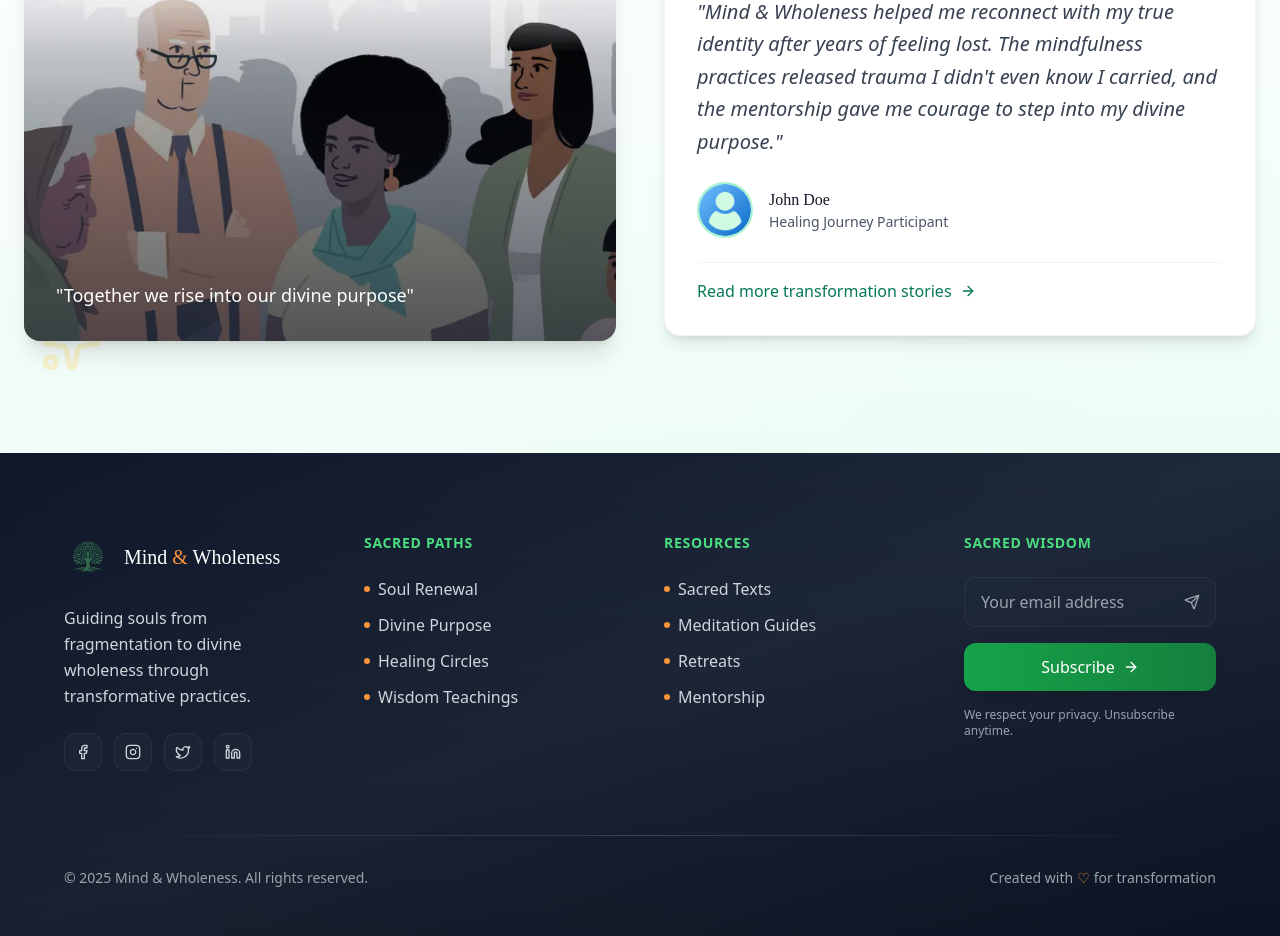
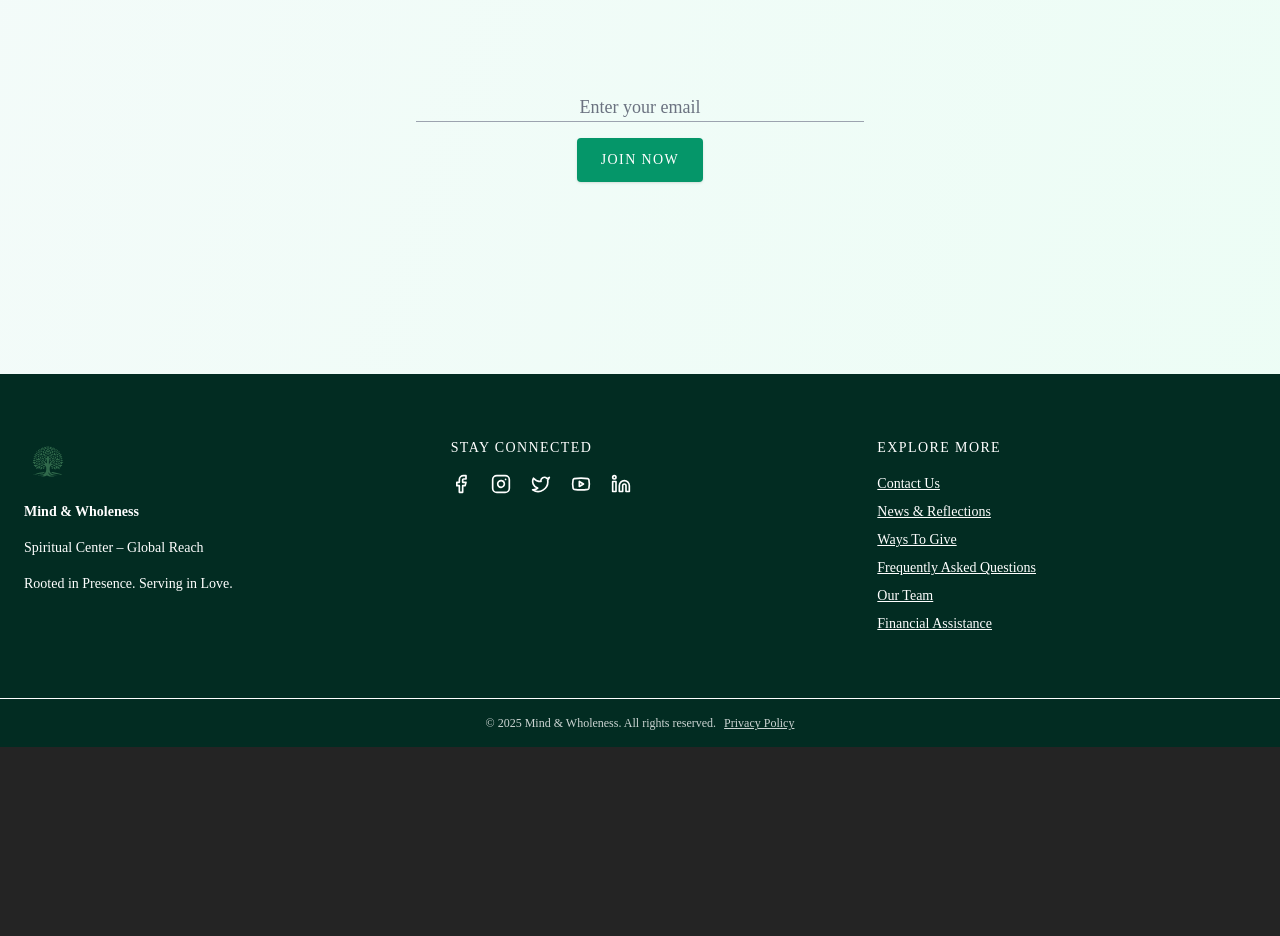
Before and after one commit to eldoJr/mind-and-wholeness, a React (Vite) app: page / in a window 1280 px wide. Shown: the part 3314-4250 px from the top of the page. After the commit the page ends 4061 px from the top, so only its background shows below. Built offline with nearby package versions, Linux system fonts and the light colour scheme.

Commit message:
up: footer

```diff
--- a/src/components/layout/footer.tsx
+++ b/src/components/layout/footer.tsx
@@ -1,156 +1,59 @@
-import { motion } from "framer-motion";
-import { ArrowRight, Send, Facebook, Instagram, Twitter, Linkedin } from "lucide-react";
-import logo from '../../assets/images/logo.svg';
+import { Link } from "react-router-dom";
+import {
+  Facebook,
+  Instagram,
+  Twitter,
+  Youtube,
+  Linkedin,
+} from "lucide-react";
+
+import logo from "/src/assets/images/logo.svg";// Ajuste conforme seu caminho
 
 export default function Footer() {
   return (
-    <footer className="relative bg-gradient-to-br from-slate-900 via-slate-800 to-slate-900 text-white pt-16 sm:pt-20 pb-8 sm:pb-12 px-4 sm:px-6 overflow-hidden">
-      {/* Subtle gradient overlay */}
-      <div className="absolute inset-0 bg-gradient-to-t from-black/20 to-transparent" />
+    <footer className="bg-emerald-950 text-white font-serif">
+      <div className="max-w-7xl mx-auto px-6 py-16 grid grid-cols-1 md:grid-cols-3 gap-12">
 
-      <div className="max-w-6xl mx-auto relative z-10">
-        <div className="grid grid-cols-1 md:grid-cols-2 lg:grid-cols-4 gap-8 lg:gap-12">
-
-          {/* Brand Column */}
-          <motion.div
-            initial={{ opacity: 0, y: 20 }}
-            whileInView={{ opacity: 1, y: 0 }}
-            transition={{ duration: 0.6 }}
-            className="text-center md:text-left lg:col-span-1"
-          >
-            <div className="flex items-center justify-center md:justify-start gap-3 mb-6">
-              <img src={logo} alt="Mind & Wholeness Logo" className="h-14 w-14 sm:h-16 sm:w-16 lg:h-12 lg:w-12" />
-              <h2 className="text-xl sm:text-2xl lg:text-xl font-serif font-medium">
-                Mind <span className="text-orange-400">&</span> Wholeness
-              </h2>
-            </div>
-            <p className="text-gray-300 leading-relaxed mb-6 max-w-xs mx-auto md:mx-0">
-              Guiding souls from fragmentation to divine wholeness through transformative practices.
-            </p>
-            <div className="flex gap-3 justify-center md:justify-start">
-              {[Facebook, Instagram, Twitter, Linkedin].map((Icon, index) => (
-                <motion.a
-                  key={index}
-                  href="#"
-                  whileHover={{ y: -2, scale: 1.05 }}
-                  className="bg-gray-800/60 hover:bg-green-600/20 border border-gray-700/50 hover:border-green-500/30 p-2.5 rounded-xl transition-all duration-300"
-                >
-                  <Icon className="w-4 h-4 text-gray-300 hover:text-green-400" />
-                </motion.a>
-              ))}
-            </div>
-          </motion.div>
-
-          {/* Sacred Paths Column */}
-          <motion.div
-            initial={{ opacity: 0, y: 20 }}
-            whileInView={{ opacity: 1, y: 0 }}
-            transition={{ duration: 0.6, delay: 0.1 }}
-            className="text-center md:text-left"
-          >
-            <h3 className="text-sm uppercase tracking-wider font-semibold text-green-400 mb-6">
-              Sacred Paths
-            </h3>
-            <ul className="space-y-3">
-              {[
-                { name: "Soul Renewal", href: "#renewal" },
-                { name: "Divine Purpose", href: "#purpose" },
-                { name: "Healing Circles", href: "#circles" },
-                { name: "Wisdom Teachings", href: "#teachings" }
-              ].map((item, index) => (
-                <li key={index}>
-                  <a
-                    href={item.href}
-                    className="text-gray-300 hover:text-white transition-colors duration-300 flex items-center justify-center md:justify-start gap-2 group"
-                  >
-                    <span className="w-1.5 h-1.5 bg-orange-400 rounded-full group-hover:bg-green-400 transition-colors duration-300"></span>
-                    <span className="group-hover:translate-x-1 transition-transform duration-300">{item.name}</span>
-                  </a>
-                </li>
-              ))}
-            </ul>
-          </motion.div>
-
-          {/* Spiritual Resources Column */}
-          <motion.div
-            initial={{ opacity: 0, y: 20 }}
-            whileInView={{ opacity: 1, y: 0 }}
-            transition={{ duration: 0.6, delay: 0.2 }}
-            className="text-center md:text-left"
-          >
-            <h3 className="text-sm uppercase tracking-wider font-semibold text-green-400 mb-6">
-              Resources
-            </h3>
-            <ul className="space-y-3">
-              {[
-                { name: "Sacred Texts", href: "#texts" },
-                { name: "Meditation Guides", href: "#meditation" },
-                { name: "Retreats", href: "#retreats" },
-                { name: "Mentorship", href: "#mentorship" }
-              ].map((item, index) => (
-                <li key={index}>
-                  <a
-                    href={item.href}
-                    className="text-gray-300 hover:text-white transition-colors duration-300 flex items-center justify-center md:justify-start gap-2 group"
-                  >
-                    <span className="w-1.5 h-1.5 bg-orange-400 rounded-full group-hover:bg-green-400 transition-colors duration-300"></span>
-                    <span className="group-hover:translate-x-1 transition-transform duration-300">{item.name}</span>
-                  </a>
-                </li>
-              ))}
-            </ul>
-          </motion.div>
-
-          {/* Newsletter Column */}
-          <motion.div
-            initial={{ opacity: 0, y: 20 }}
-            whileInView={{ opacity: 1, y: 0 }}
-            transition={{ duration: 0.6, delay: 0.3 }}
-            className="text-center md:text-left md:col-span-2 lg:col-span-1"
-          >
-            <h3 className="text-sm uppercase tracking-wider font-semibold text-green-400 mb-6">
-              Sacred Wisdom
-            </h3>
-            <form className="space-y-4 max-w-sm mx-auto md:mx-0">
-              <div className="relative">
-                <input
-                  type="email"
-                  placeholder="Your email address"
-                  className="w-full px-4 py-3 pr-12 rounded-xl bg-gray-800/60 border border-gray-700/50 text-white placeholder-gray-400 focus:outline-none focus:ring-2 focus:ring-green-500/30 focus:border-green-500/50 transition-all duration-300"
-                />
-                <Send className="absolute right-4 top-1/2 transform -translate-y-1/2 w-4 h-4 text-gray-400" />
-              </div>
-              <button
-                type="submit"
-                className="w-full px-6 py-3 bg-gradient-to-r from-green-600 to-green-700 hover:from-green-500 hover:to-green-600 text-white font-medium rounded-xl shadow-lg hover:shadow-green-500/20 transition-all duration-300 flex items-center justify-center gap-2 group"
-              >
-                <span>Subscribe</span>
-                <ArrowRight className="w-4 h-4 group-hover:translate-x-1 transition-transform duration-300" />
-              </button>
-            </form>
-            <p className="text-xs text-gray-400 mt-4 max-w-sm mx-auto md:mx-0">
-              We respect your privacy. Unsubscribe anytime.
-            </p>
-          </motion.div>
+        {/* Left Column */}
+        <div className="space-y-4">
+          <img src={logo} alt="Mind & Wholeness logo" className="h-12" />
+          <p className="font-bold text-sm">
+            Mind & Wholeness
+          </p>
+          <p className="text-sm">Spiritual Center – Global Reach</p>
+          <p className="text-sm">Rooted in Presence. Serving in Love.</p>
         </div>
 
-        {/* Divider */}
-        <div className="mt-12 sm:mt-16 mb-8 h-px bg-gradient-to-r from-transparent via-gray-700 to-transparent"></div>
+        {/* Middle Column */}
+        <div>
+          <h4 className="uppercase text-sm tracking-widest mb-4">Stay Connected</h4>
+          <div className="flex space-x-5 mb-4">
+            <a href="#"><Facebook size={20} /></a>
+            <a href="#"><Instagram size={20} /></a>
+            <a href="#"><Twitter size={20} /></a>
+            <a href="#"><Youtube size={20} /></a>
+            <a href="#"><Linkedin size={20} /></a>
+          </div>
+        </div>
 
-        {/* Copyright */}
-        <motion.div
-          initial={{ opacity: 0 }}
-          whileInView={{ opacity: 1 }}
-          transition={{ delay: 0.4, duration: 0.6 }}
-          className="flex flex-col sm:flex-row items-center justify-between gap-4 text-sm text-gray-400"
-        >
-          <p className="text-center sm:text-left">
-            &copy; {new Date().getFullYear()} Mind & Wholeness. All rights reserved.
-          </p>
-          <p className="text-center sm:text-right flex items-center gap-1">
-            Created with <span className="text-orange-400">♡</span> for transformation
-          </p>
-        </motion.div>
+        {/* Right Column */}
+        <div>
+          <h4 className="uppercase text-sm tracking-widest mb-4">Explore More</h4>
+          <ul className="space-y-2 text-sm">
+            <li><Link to="/contact" className="underline">Contact Us</Link></li>
+            <li><Link to="/news" className="underline">News & Reflections</Link></li>
+            <li><Link to="/give" className="underline">Ways To Give</Link></li>
+            <li><Link to="/faq" className="underline">Frequently Asked Questions</Link></li>
+            <li><Link to="/team" className="underline">Our Team</Link></li>
+            <li><Link to="/support" className="underline">Financial Assistance</Link></li>
+          </ul>
+        </div>
+      </div>
+
+      {/* Bottom Bar */}
+      <div className="border-t border-white text-xs text-center py-4 text-white/80 px-4">
+        © {new Date().getFullYear()} Mind & Wholeness. All rights reserved.
+        <Link to="/privacy" className="ml-2 underline hover:text-white">Privacy Policy</Link>
       </div>
     </footer>
   );
--- /dev/null
+++ b/src/components/layout/newsletterSignup.tsx
@@ -0,0 +1,32 @@
+export default function NewsletterSignup() {
+  return (
+    <section className="py-24 px-4 sm:px-6 lg:px-8 text-center font-serif">
+      <div className="max-w-3xl mx-auto space-y-10">
+        <p className="text-sm font-semibold tracking-widest text-emerald-600 uppercase">
+          Join Our Email Community
+        </p>
+        <h2 className="text-3xl sm:text-4xl text-gray-900 leading-relaxed">
+          Stay informed with reflections, practices,<br />
+          and holistic insights from Mind & Wholeness.
+        </h2>
+        <form className="py-24 space-y-6 sm:space-y-4">
+          <div>
+            <input
+              type="email"
+              placeholder="Enter your email"
+              className="w-full max-w-md mx-auto border-b border-gray-400 bg-transparent text-lg text-center placeholder-gray-500 focus:outline-none focus:border-emerald-700 transition"
+            />
+          </div>
+          <div>
+            <button
+              type="submit"
+              className="bg-emerald-600 hover:bg-emerald-700 text-white px-6 py-3 text-sm font-medium tracking-widest uppercase rounded shadow transition"
+            >
+              Join Now
+            </button>
+          </div>
+        </form>
+      </div>
+    </section>
+  );
+}
--- a/src/pages/Home.tsx
+++ b/src/pages/Home.tsx
@@ -4,7 +4,8 @@ import Support from "../components/layout/support";
 import Highlights from "../components/layout/highlights";
 import Newsletter from "../components/layout/newsletter";
 import MeditativeThemes from "../components/layout/meditations";
-import Testimonial from "../components/layout/testimonial";
+import NewsletterSignup from "../components/layout/newsletterSignup";
+//import Testimonial from "../components/layout/testimonial";
 
 export default function Home() {
   return (
@@ -14,7 +15,8 @@ export default function Home() {
       <Highlights />
       <Newsletter />
       <MeditativeThemes />
-      <Testimonial />
+      <NewsletterSignup />
+      {/* <Testimonial /> */}
     </>
   );
 }
```
